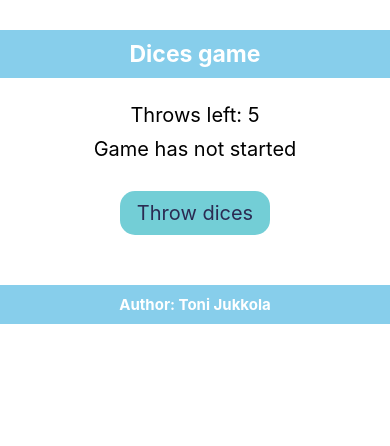
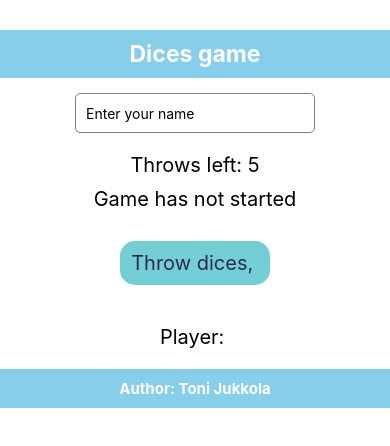
Before and after one commit to ToniJukkola/Yahtzee-game, a React Native app: screen / in a window 390 px wide. Shown: the top 446 px of the page. Built offline with nearby package versions, Linux system fonts and the light colour scheme.

Commit message:
player name input

```diff
--- a/components/Gameboard.js
+++ b/components/Gameboard.js
@@ -1,5 +1,5 @@
 import React, { useState, useEffect } from 'react';
-import { Text, View, Pressable } from 'react-native';
+import { Text, View, Pressable, TextInput, Keyboard } from 'react-native';
 import MaterialCommunityIcons from '@expo/vector-icons/MaterialCommunityIcons';
 import styles from '../style/style';
 
@@ -11,6 +11,7 @@ export default function Gameboard() {
 
   const [nbrOfThrowsLeft, setNbrOfThrowsLeft] = useState(NBR_OF_THROWS);
   const [status, setStatus] = useState('');
+  const [playerName, setPlayerName] = useState('');
   const [selectedDices, setSelectedDices] =
     useState(new Array(NBR_OF_DICES).fill(false));
 
@@ -82,17 +83,32 @@ export default function Gameboard() {
     setNbrOfThrowsLeft(nbrOfThrowsLeft-1);
   }
 
+  function handleNameInput(text) {
+    setPlayerName(text);
+  }
+
   return(
     <View style={styles.gameboard}>
+       <TextInput
+        style={styles.input}
+        placeholder="Enter your name"
+        onChangeText={text => handleNameInput(text)}
+        onSubmitEditing={() => Keyboard.dismiss()}
+        value={playerName}
+        keyboardType='ascii-capable'
+        returnKeyType='done'
+        blurOnSubmit={true}
+        />
       <View style={styles.flex}>{row}</View>
       <Text style={styles.gameinfo}>Throws left: {nbrOfThrowsLeft}</Text>
       <Text style={styles.gameinfo}>{status}</Text>
       <Pressable style={styles.button}
         onPress={() => throwDices()}>
           <Text style={styles.buttonText}>
-            Throw dices
+            Throw dices, {playerName}
           </Text>
       </Pressable>
+      <Text style={styles.gameinfo}>Player: {playerName}</Text>
     </View>
   )
 }
--- a/style/style.js
+++ b/style/style.js
@@ -23,6 +23,14 @@ export default StyleSheet.create({
     fontSize: 23,
     textAlign: 'center',
     margin: 10,
+  },
+  input: {
+    height: 40,
+    borderColor: 'gray',
+    borderWidth: 1,
+    borderRadius: 5,
+    paddingHorizontal: 10,
+    marginBottom: 10
   },
   author: {
     color: '#fff',
```
